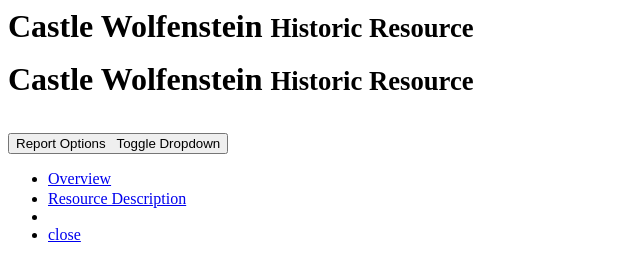
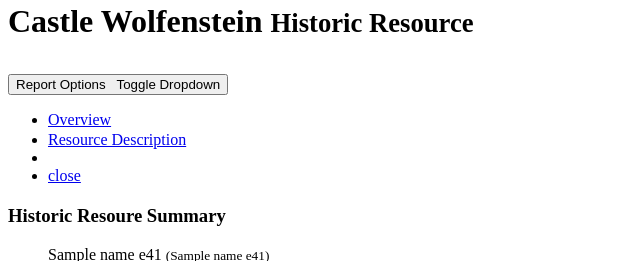
Before and after one commit to archesproject/hip, a Django app: template hip/templates/views/reports/heritage-resource.htm in a window 1280 px wide. Shown: the top 261 px of the page, without its empty margins (0-640 px from the left). Run offline with Django 3.2, Linux system fonts and the light colour scheme; the template is opened without the code that fills it: most values are stand-ins (such as "Sample title", 1, 10 or a date in 2020).

Commit message:
Add logic to names portion of heritage-resource report template.

```diff
--- a/hip/templates/views/reports/heritage-resource.htm
+++ b/hip/templates/views/reports/heritage-resource.htm
@@ -26,8 +26,13 @@ along with this program. If not, see <http://www.gnu.org/licenses/>.
 
                     <!-- Project Name (screens small and bigger)-->
                     <div class="hidden-xs col-sm-8">
-
-                        <h1 class="pull-left arches-breadcrumb-title"><i class="fa fa-trophy"></i>Castle Wolfenstein <small class="">Historic Resource</small></h1>
+                        {% for NAME_E41 in report_info.NAME_E41 %}
+                        {% if NAME_E41.NAME_TYPE_E55 == 'NAME_TYPE:1' %}
+                        <h1 class="pull-left arches-breadcrumb-title"><i class="fa fa-trophy"></i>{{ NAME_E41.NAME_E41 }} <small class="">Historic Resource</small></h1>
+                        {% endif %}
+                        {% empty %}
+                        <h1 class="pull-left arches-breadcrumb-title"><i class="fa fa-trophy"></i>No Names Associated with this Resource <small class="">Historic Resource</small></h1>
+                        {% endfor %}
                     </div>
 
                     <!-- Project Name (screens extra small)-->
@@ -129,10 +134,22 @@ along with this program. If not, see <http://www.gnu.org/licenses/>.
                                                 <div class="col-xs-12 shadow-wrapper margin-bottom-20">
                                                     <dl>
                                                         <dd class="arches-report-content margin-bottom-10">
-                                                            <h3 class="margin-top-minus-5 margin-bottom-0 txt-color-blue">Castle Wolfenstein</h3>
+                                                        {% for NAME_E41 in report_info.NAME_E41 %}
+                                                        {% if NAME_E41.NAME_TYPE_E55 == 'NAME_TYPE:1' %}
+                                                            <h3 class="margin-top-minus-5 margin-bottom-0 txt-color-blue">{{ NAME_E41.NAME_E41 }}</h3>
                                                             <span class="arches-report-content">
-                                                                    Schloss Wolfenstein <small>(Alternate name)</small>, Wolfenstein Palace <small> (Local name)<small>
-                                                            </span>
+                                                        {% endif %}
+                                                        {% endfor %}
+                                                        {% for NAME_E41 in report_info.NAME_E41 %}
+                                                        {% if NAME_E41.NAME_TYPE_E55 != 'NAME_TYPE:1' %}
+                                                        {% if forloop.last %}
+                                                                    {{ NAME_E41.NAME_E41 }} <small>({{NAME_E41.NAME_TYPE_E55}})</small>
+                                                        {% else %}
+                                                                    {{ NAME_E41.NAME_E41 }} <small>({{NAME_E41.NAME_TYPE_E55}}), </small>
+                                                        {% endif %}
+                                                        {% endif %}
+                                                        {% endfor %}
+                                                        </span>
                                                         </dd>
 
                                                         <dd class="arches-report-content">
```
